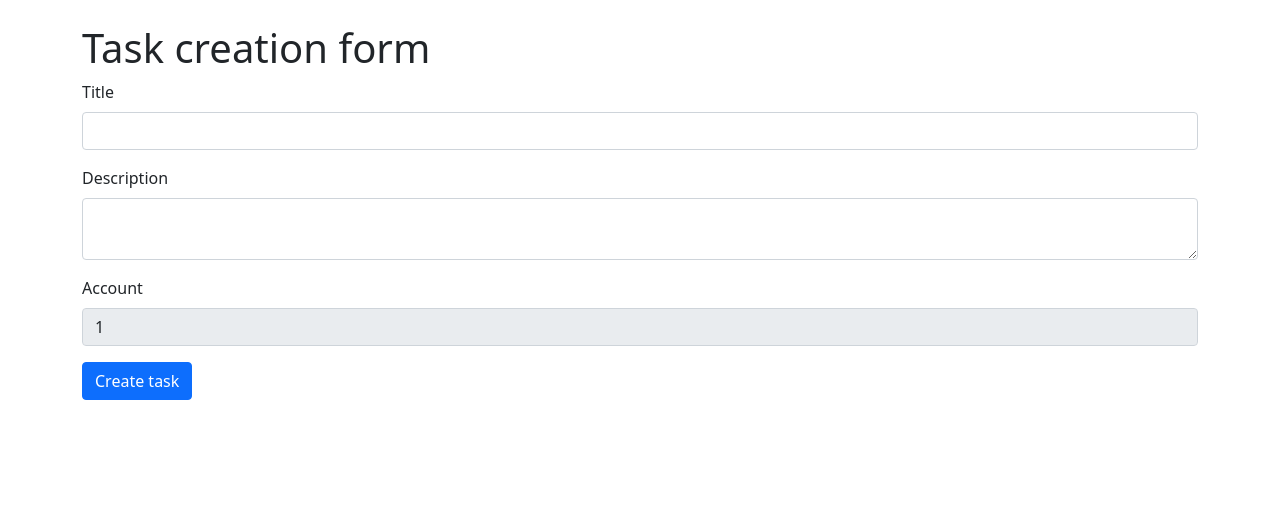
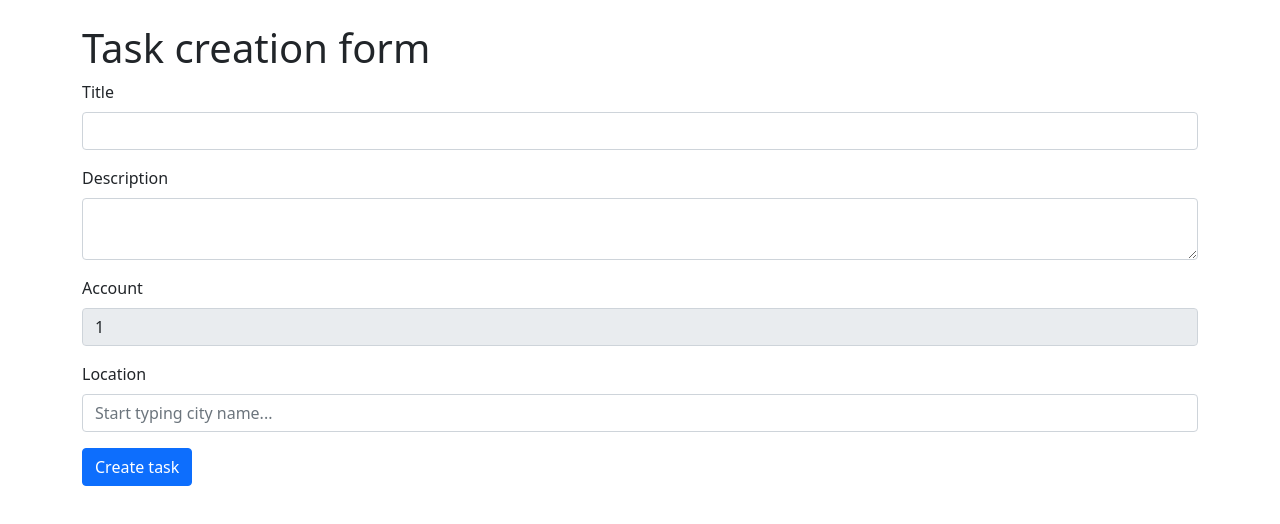
Before and after one commit to lotockijj/frontend, a React (Create React App) app: page /task/new/1 in a window 1280 px wide. Shown: the top 524 px of the page. Built offline with nearby package versions, Linux system fonts and the light colour scheme.

Commit message:
Added ability to create a task with location.

```diff
--- a/src/TaskForm.js
+++ b/src/TaskForm.js
@@ -1,5 +1,6 @@
 import { useParams, useNavigate } from 'react-router-dom';
-import { useEffect, useState } from 'react';
+import React, { useEffect, useState } from 'react';
+import { Input } from 'reactstrap';
 
 function TaskForm() {
     const { accountId } = useParams();
@@ -8,11 +9,14 @@ function TaskForm() {
         title: '',
         description: '',
         status: 'CREATED',
-        account: '' // initialize as empty
+        account: '', // initialize as empty
+        location: { formattedAddress: '' }
     });
 
     const [errors, setErrors] = useState({});
     const navigate = useNavigate();
+    const [query, setQuery] = useState('');
+    const [suggestions, setSuggestions] = useState([]);
 
     // Set accountId after mount
     useEffect(() => {
@@ -55,6 +59,36 @@ function TaskForm() {
         } catch (error) {
             setErrors({ submit: error.message });
         }
+    };
+
+    const handleSearchChange = async (e) => {
+        const value = e.target.value;
+        setQuery(value);
+        setFormData(prev => ({
+            ...prev,
+            location: { formattedAddress: value }
+        }));
+
+        if (value.length > 2) {
+            try {
+                const res = await fetch(`/cities?address=${value}`);
+                const data = await res.json();
+                setSuggestions(data); // array of string city names
+            } catch (err) {
+                setSuggestions([]);
+            }
+        } else {
+            setSuggestions([]);
+        }
+    };
+
+    const handleSuggestionClick = (city) => {
+        setFormData(prev => ({
+            ...prev,
+            location: { formattedAddress: city }
+        }));
+        setQuery(city);
+        setSuggestions([]);
     };
 
     return (
@@ -100,7 +134,31 @@ function TaskForm() {
                         disabled // optionally make it read-only
                     />
                 </div>
-
+                <div className="mb-3">
+                    <label htmlFor="locationSearch" className="form-label">Location</label>
+                    <Input
+                        type="text"
+                        name="locationSearch"
+                        id="locationSearch"
+                        value={formData.location.formattedAddress}
+                        onChange={handleSearchChange}
+                        placeholder="Start typing city name..."
+                        autoComplete="off"
+                    />
+                    {suggestions.length > 0 && (
+                        <ul className="suggestions-list" style={{ border: '1px solid #ccc', borderRadius: 4, marginTop: 2, paddingLeft: 0, listStyle: 'none', maxHeight: 150, overflowY: 'auto', position: 'absolute', background: 'white', zIndex: 10 }}>
+                            {suggestions.map((city, index) => (
+                                <li
+                                    key={index}
+                                    onClick={() => handleSuggestionClick(city)}
+                                    style={{ cursor: 'pointer', padding: '5px' }}
+                                >
+                                    {city}
+                                </li>
+                            ))}
+                        </ul>
+                    )}
+                </div>
                 <button type="submit" className="btn btn-primary">Create task</button>
             </form>
         </div>
```
